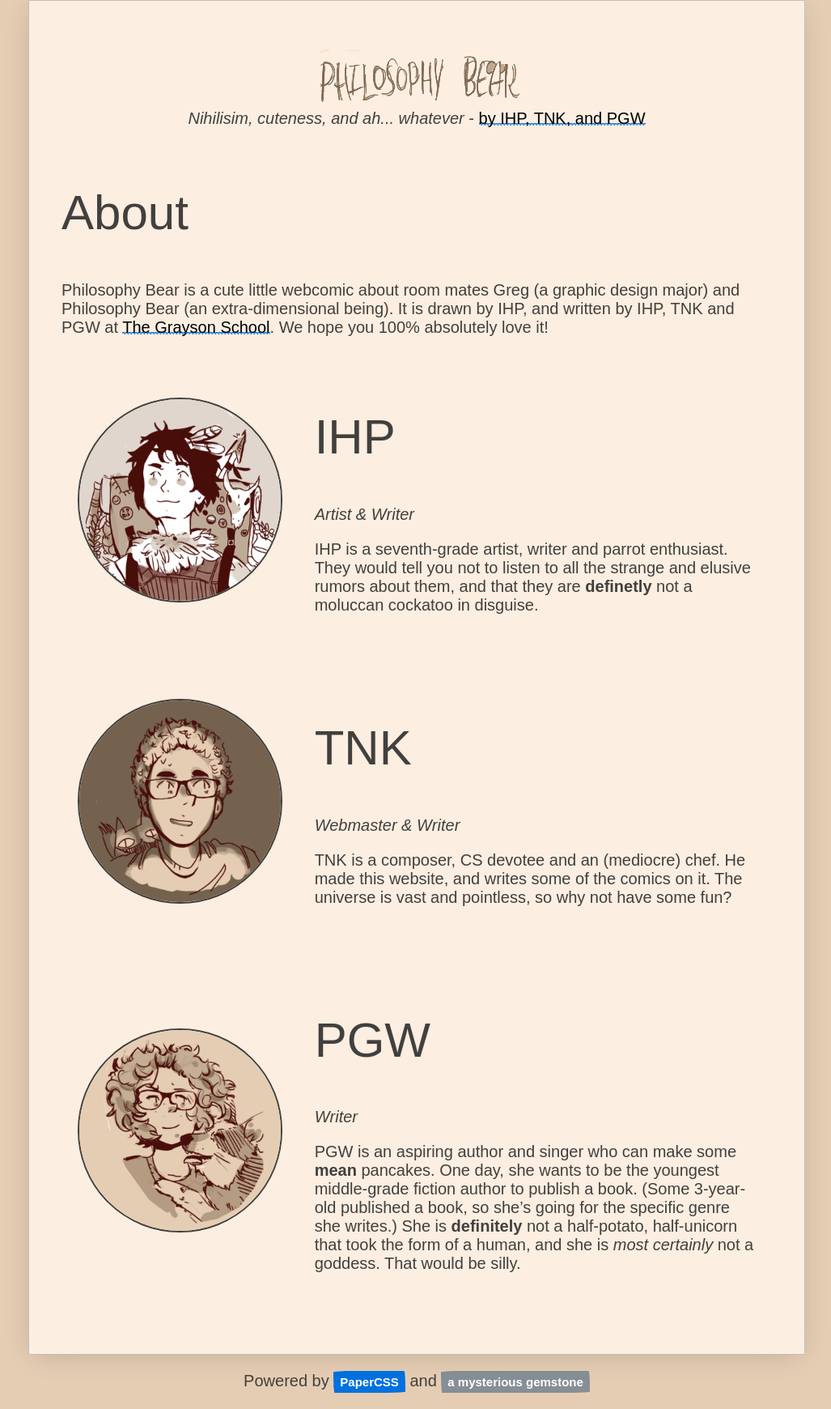
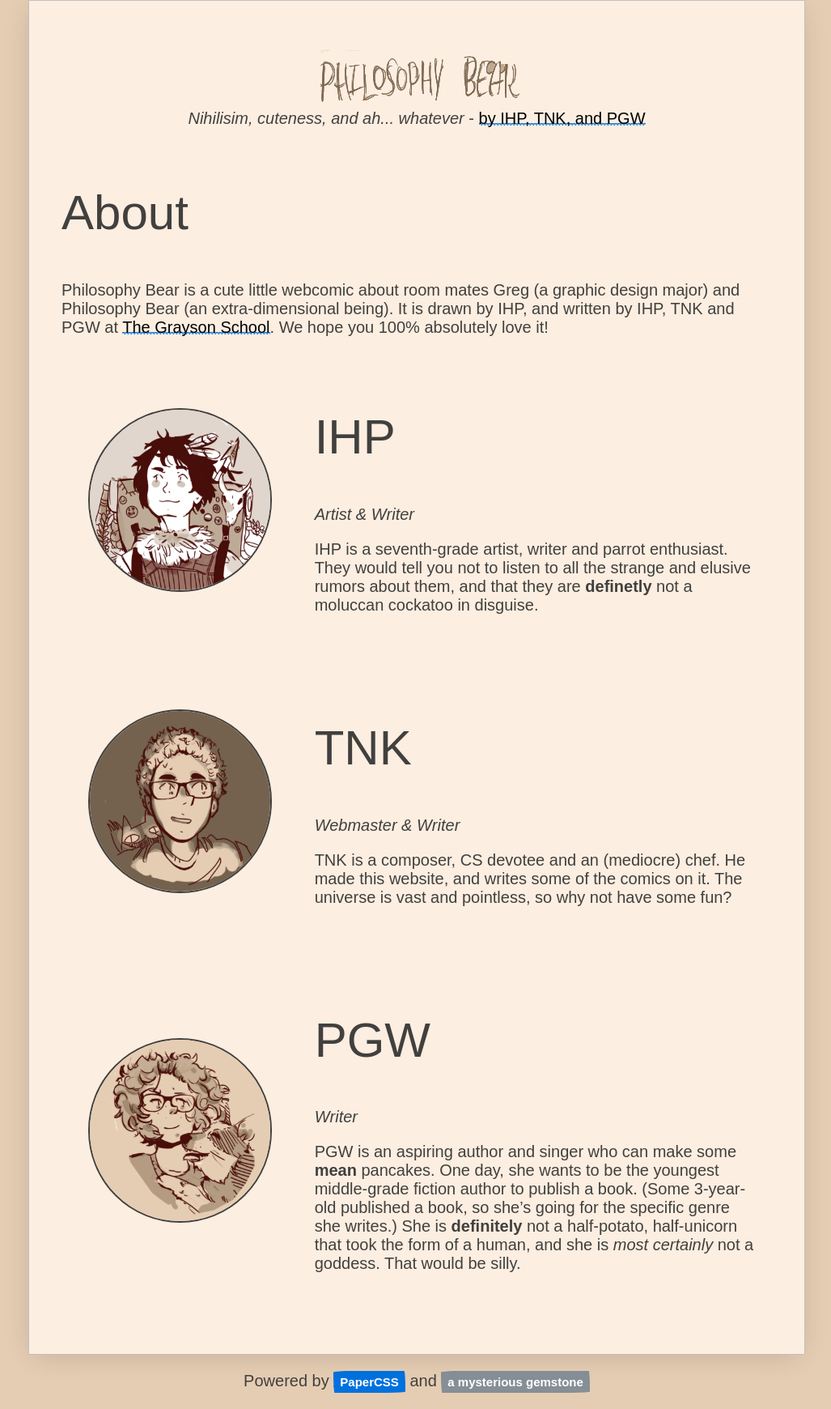
Before and after one commit to NotTani/philosophy-bear, a Jekyll site: the page built from about.md, in a window 1280 px wide. Shown: the whole page at 81% size, without its empty margins (125-1152 px from the left). Built offline with Jekyll 4.4.1, drawn with Linux system fonts in a browser that asks for light colours; some web fonts are replaced.

Commit message:
Fixed image styling in bios

```diff
--- a/_includes/bios.html
+++ b/_includes/bios.html
@@ -1,7 +1,7 @@
 {% for person in site.data.biographies %}
   <div class="row" style="align-items: center; justify-content: center;">
     <div class="col sm-12 md-4">
-      <img src="{{ person.img }}" class="circle" style="width: 100%;">
+      <img src="{{ person.img }}" class="circle" style="max-width: 90%; margin: auto;">
       </div>
     <div class="col sm-12 md-8">
       <h2>{{person.name}}</h2>
```
